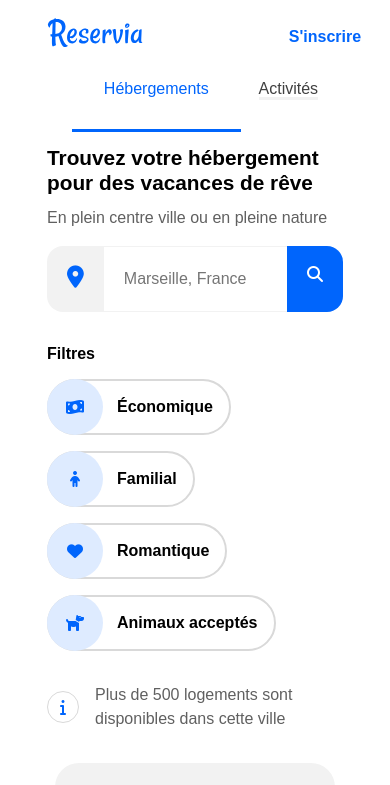
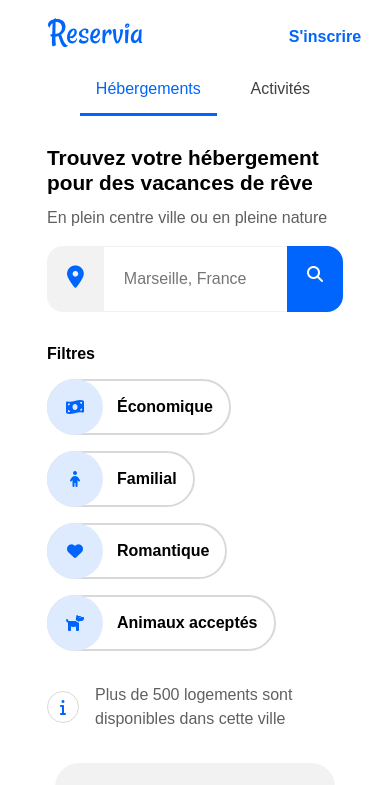
Before and after one commit to dagilo/Reservia, a plain HTML site: page reservia.html in a window 390 px wide. In both pictures the pointer is over the link "Hébergements". Shown: the top 785 px of the page. Drawn offline with nearby package versions, Linux system fonts and the light colour scheme.

Commit message:
reservia (before final checking)

```diff
--- a/styles.css
+++ b/styles.css
@@ -138,6 +138,7 @@ nav a:hover {
 
   nav ul {
     justify-content: space-around;
+    list-style-type: none;
     padding: 0 2rem 0 2rem;
     width: 100%;
   }
@@ -172,7 +173,6 @@ nav a:hover {
     font-size:1em;
     color: #404040;
     border-top: none;
-    border-bottom: 3px solid #F2F2F2;
     width: 50%;
   }
 
@@ -180,8 +180,8 @@ nav a:hover {
     color: #0065fc;
     border-top: hidden;
     text-decoration: none;
-    padding: 2rem;
-    border-bottom-color: #0065FC;
+    padding: 1rem;
+    border-bottom: 3px solid #0065FC;
   }
 }
 
```
